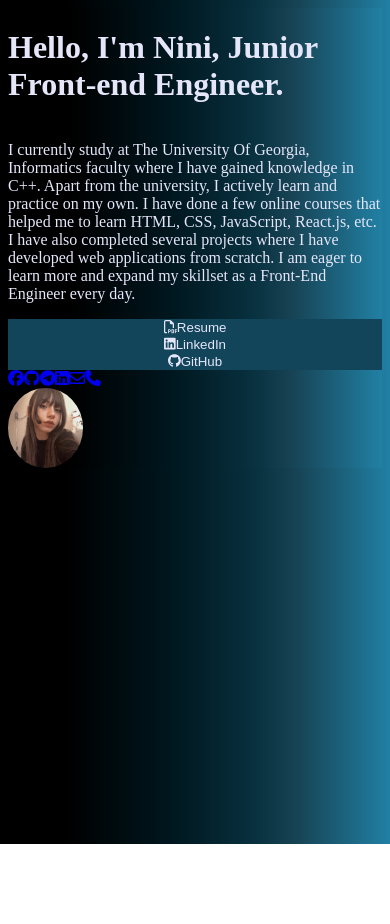
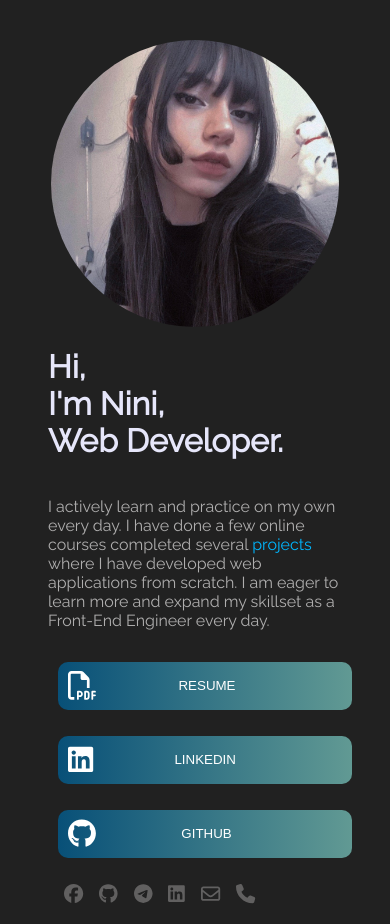
Before and after one commit to melissamelissaa/Portfolio, a React (Create React App) app: page / in a window 390 px wide. Before the commit the page ends 844 px from the top, so only its background shows below. Built offline with nearby package versions, Linux system fonts and the light colour scheme.

Commit message:
Add mobile version

```diff
--- a/src/App.css
+++ b/src/App.css
@@ -1,33 +1,91 @@
+@import url("https://fonts.googleapis.com/css2?family=Raleway:ital,wght@0,400;1,100&display=swap");
 :root {
-  --background-color: black;
-  --second-color: #124559;
+  --background-color: rgb(33, 33, 33);
+  --second-color: #00b7ff;
   --text-color: #e6e6fa;
 }
 body,
 html {
-  /* background-color: var(--background-color); */
-  background: rgb(0, 0, 0);
-  background: linear-gradient(
-    90deg,
-    rgba(0, 0, 0, 1) 17%,
-    rgba(0, 23, 31, 1) 44%,
-    rgba(8, 48, 62, 1) 65%,
-    rgba(23, 67, 84, 1) 76%,
-    rgba(33, 128, 164, 1) 100%
-  );
+  background-color: var(--background-color);
   color: var(--text-color);
+}
+.btn {
+  height: 3rem;
+  margin-top: 1rem;
+  width: 100%;
+}
+.aboutMe {
+  color: rgb(175, 174, 174);
 }
 .App {
   display: flex;
   flex-direction: column;
+  height: 100vh;
+  margin: 2.5rem;
+  font-family: "Raleway", sans-serif;
 }
+.iconForBtn {
+  float: left;
+  font-size: 1.8rem;
+  padding-top: 5px;
+}
+.btnText {
+  /* font-size: 0.9rem; */
+  padding-right: 1.8rem;
+}
+
 button {
-  background-color: var(--second-color);
   border: none;
-  color: var(--text-color);
+
+  background-image: linear-gradient(
+    to right,
+    #085078 0%,
+    #639b94 51%,
+    #085078 100%
+  );
+  margin: 10px;
+  padding-left: 10px;
+  text-align: center;
+  text-transform: uppercase;
+  transition: 0.5s;
+  background-size: 200% auto;
+  color: white;
+  border-radius: 10px;
+  display: block;
+}
+.char {
+  transition: .2s;
+}
+.char:hover,
+.icon:hover {
+  color: var(--second-color);
+}
+.btn:hover {
+  background-position: right center; /* change the direction of the change here */
+  color: #fff;
+  text-decoration: none;
+}
+.containerOfIcons {
+  margin-top: 1rem;
+}
+.icon {
+  font-size: 1.2rem;
+  padding-left: 1rem;
+  color: rgb(97, 96, 96);
+  transition: .3s;
+}
+.btnLink {
+  text-decoration: none;
 }
 .picOfMe {
-  width: 20%;
-  height: 20%;
+  width: 18rem;
+  height: 34vh;
+  margin: 0 auto;
   border-radius: 50%;
 }
+.repoLink {
+  color: var(--second-color);
+  text-decoration: none;
+}
+@media screen and (min-width: 480px) {
+}
--- a/src/App.js
+++ b/src/App.js
@@ -1,5 +1,4 @@
 import "./App.css";
-
 import pic from "./pic.jpg";
 
 import { FontAwesomeIcon } from "@fortawesome/react-fontawesome";
@@ -15,32 +14,85 @@ import {
 function App() {
   return (
     <div className="App">
-      <h1 className="heading">Hello, I'm Nini, Junior Front-end Engineer.</h1>
+      <img src={pic} className="picOfMe" />
+      <h1 className="heading">
+        <span className="char">H</span>
+        <span className="char">i</span>
+        <span className="char">,</span>
+        <br />
+        <span className="char">I</span>
+        <span className="char">'</span>
+        <span className="char">m</span>
+        <span> </span>
+        <span className="char">N</span>
+        <span className="char">i</span>
+        <span className="char">n</span>
+        <span className="char">i</span>
+        <span className="char">,</span>
+        <br />
+        <span className="char">W</span>
+        <span className="char">e</span>
+        <span className="char">b</span>
+        <span> </span>
+        <span className="char">D</span>
+        <span className="char">e</span>
+        <span className="char">v</span>
+        <span className="char">e</span>
+        <span className="char">l</span>
+        <span className="char">o</span>
+        <span className="char">p</span>
+        <span className="char">e</span>
+        <span className="char">r</span>
+        <span className="char">.</span>
+      </h1>
       <p className="aboutMe">
-        I currently study at The University Of Georgia, Informatics faculty
-        where I have gained knowledge in C++. Apart from the university, I
-        actively learn and practice on my own. I have done a few online courses
-        that helped me to learn HTML, CSS, JavaScript, React.js, etc. I have
-        also completed several projects where I have developed web applications
-        from scratch. I am eager to learn more and expand my skillset as a
-        Front-End Engineer every day.
+        I actively learn and practice on my own every day. I have done a few
+        online courses completed several{" "}
+        <a
+          className="repoLink"
+          href="https://github.com/melissamelissaa?tab=repositories"
+        >
+          projects
+        </a>{" "}
+        where I have developed web applications from scratch. I am eager to
+        learn more and expand my skillset as a Front-End Engineer every day.
       </p>
-      <button>
-        <FontAwesomeIcon icon={faFilePdf} className="icon" />
-        Resume
-      </button>
+      <a href="" target="_blank" className="btnLink">
+        <button className="btn">
+          <span className="iconForBtn">
+            <FontAwesomeIcon icon={faFilePdf} />
+          </span>
+          <p className="btnText">Resume</p>
+        </button>
+      </a>
 
-      <button>
-        <FontAwesomeIcon icon={faLinkedin} className="icon" />
-        LinkedIn
-      </button>
+      <a
+        href="https://www.linkedin.com/in/nini-chiaberashvili/"
+        target="_blank"
+        className="btnLink"
+      >
+        <button className="btn">
+          <span className="iconForBtn">
+            <FontAwesomeIcon icon={faLinkedin} />
+          </span>
+          <p className="btnText">LinkedIn</p>
+        </button>
+      </a>
 
-      <button>
-        <FontAwesomeIcon icon={faGithub} className="icon" />
-        GitHub
-      </button>
+      <a
+        href="https://github.com/melissamelissaa"
+        target="_blank"
+        className="btnLink"
+      >
+        <button className="btn">
+          <span className="iconForBtn">
+            <FontAwesomeIcon icon={faGithub} />
+          </span>
+          <p className="btnText">GitHub</p>
+        </button>
+      </a>
 
-      <div>
+      <div className="containerOfIcons">
         <a
           target="_blank"
           href="https://www.facebook.com/nini.chiaberashvili.5/"
@@ -66,7 +118,6 @@ function App() {
           <FontAwesomeIcon icon={faPhone} className="icon" />
         </a>
       </div>
-      <img src={pic} className="picOfMe"/>
     </div>
   );
 }
```
Also changed, not shown: src/pic.jpg.
